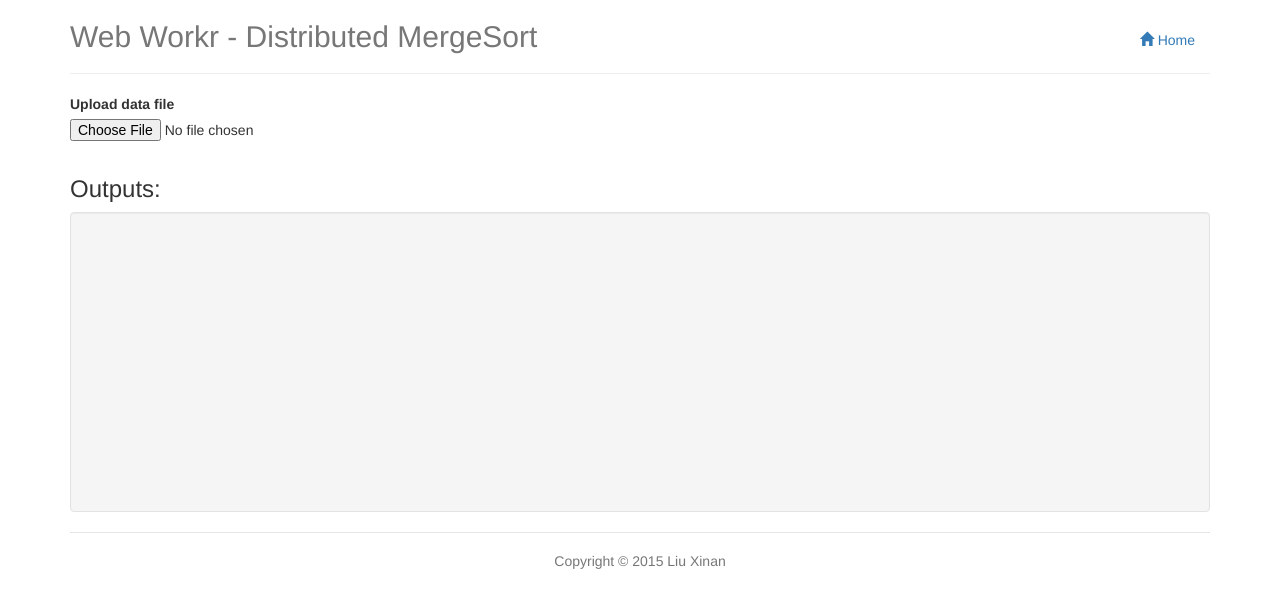
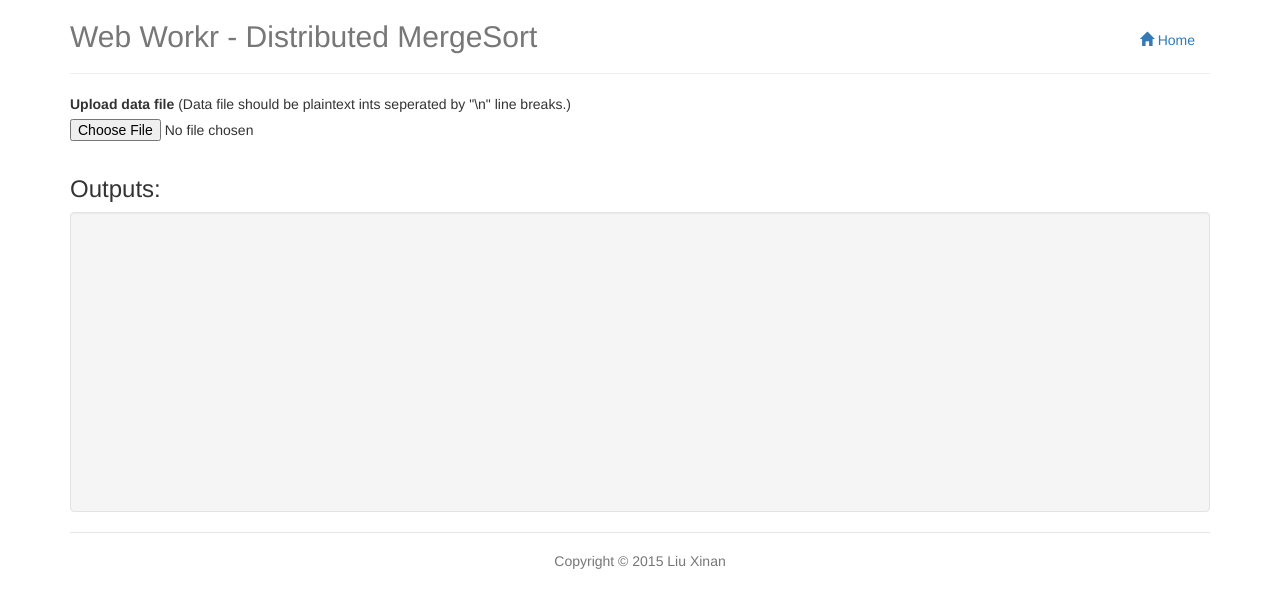
Before and after one commit to xinan/web-workr, a plain HTML site: page dms.html in a window 1280 px wide. Drawn offline with nearby package versions, Linux system fonts and the light colour scheme.

Commit message:
Added data file requirement

```diff
--- a/dms.html
+++ b/dms.html
@@ -21,7 +21,8 @@
       <hr>
       <div class="row">
         <div class="form-group col-md-12 float">
-          <label for="file_upload">Upload data file</label>
+          <label for="file_upload">Upload data file </label>
+          <span> (Data file should be plaintext ints seperated by "\n" line breaks.)</span>
           <input type="file" id="file_upload">
         </div>
         <div class="col-md-12 output-area">
```
